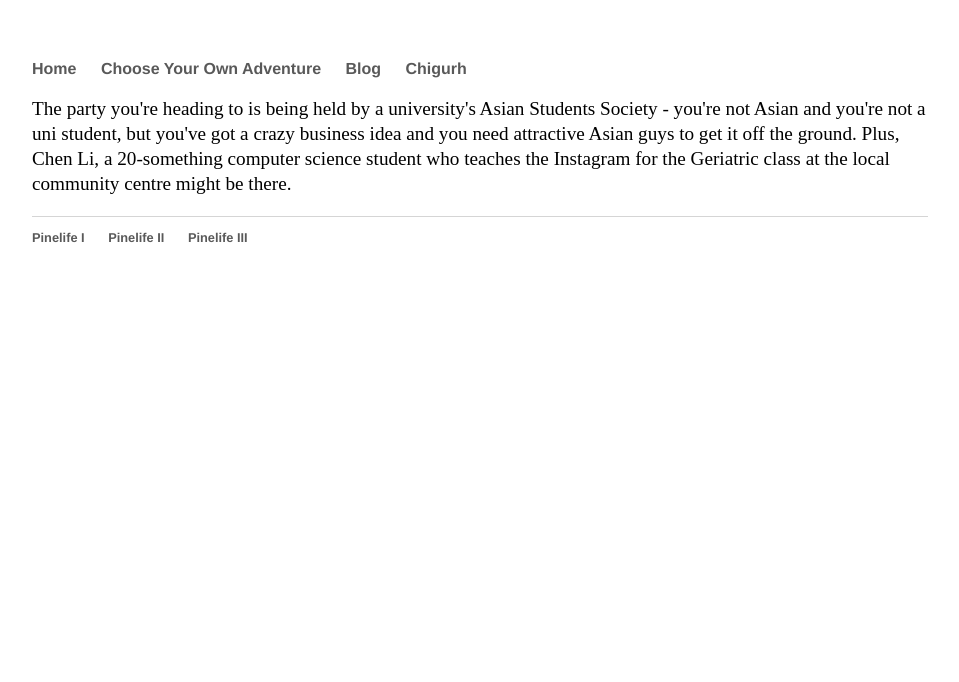
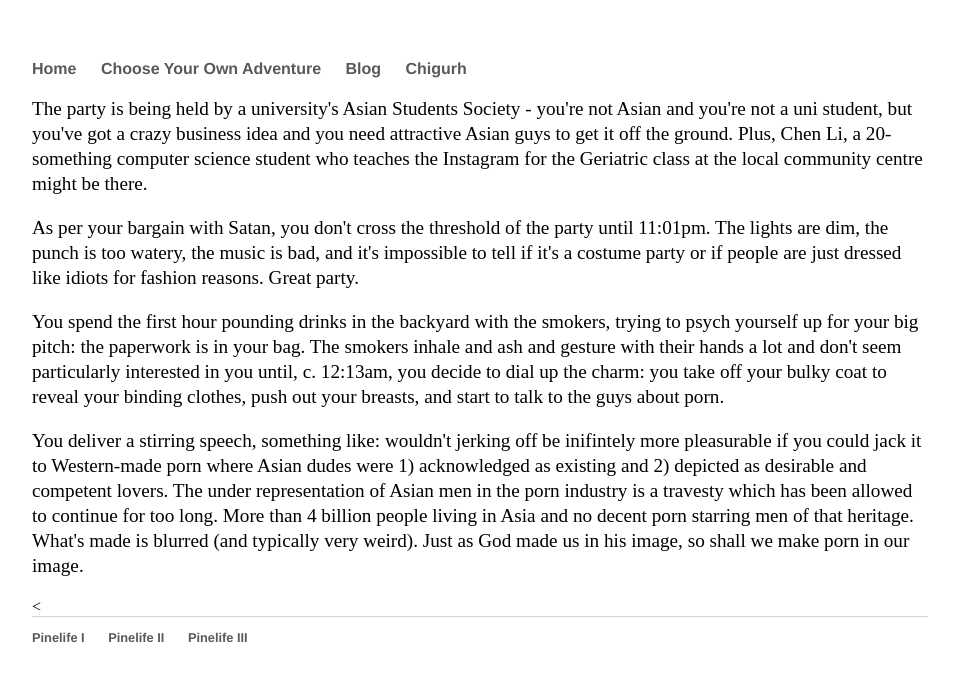
Before and after one commit to Pinelife/pinelife.github.io, a Jekyll site: the page built from Hellhole/Room4.html, in a window 1280 px wide. Shown: the top 682 px of the page, without its empty margins (160-1119 px from the left). Built offline with Jekyll 4.4.1, drawn with Linux system fonts in a browser that asks for light colours.

Commit message:
Update Room4.html

```diff
--- a/Hellhole/Room4.html
+++ b/Hellhole/Room4.html
@@ -3,6 +3,23 @@ layout: default
 title: Pinelife
 ---
 
-<p>The party you're heading to is being held by a university's Asian Students Society - you're not Asian and you're not a uni student,
+<p>The party is being held by a university's Asian Students Society - you're not Asian and you're not a uni student,
   but you've got a crazy business idea and you need attractive Asian guys to get it off the ground. Plus, Chen Li, a 20-something computer
   science student who teaches the Instagram for the Geriatric class at the local community centre might be there.</p>
+<p>
+As per your bargain with Satan, you don't cross the threshold of the party until 11:01pm. The lights are dim, the punch is too watery,
+  the music is bad, and it's impossible to tell if it's a costume party or if people are just dressed like idiots for fashion reasons. Great party.
+</p>
+<p>
+You spend the first hour pounding drinks in the backyard with the smokers, trying to psych yourself up for your big pitch:
+  the paperwork is in your bag. The smokers inhale and ash and gesture with their hands a lot and don't seem particularly interested in you
+  until, c. 12:13am, you decide to dial up the charm: you take off your bulky coat to reveal your binding clothes, push out your breasts,
+  and start to talk to the guys about porn.
+</p>
+<p>
+You deliver a stirring speech, something like: wouldn't jerking off be inifintely more pleasurable if you could jack it to Western-made porn where Asian
+  dudes were 1) acknowledged as existing and 2) depicted as desirable and competent lovers. The under representation of Asian men in the porn industry
+  is a travesty which has been allowed to continue for too long. More than 4 billion people living in Asia and no decent porn starring
+  men of that heritage. What's made is blurred (and typically very weird). Just as God made us in his image, so shall we make porn in our image.
+ </p>
+<
```
